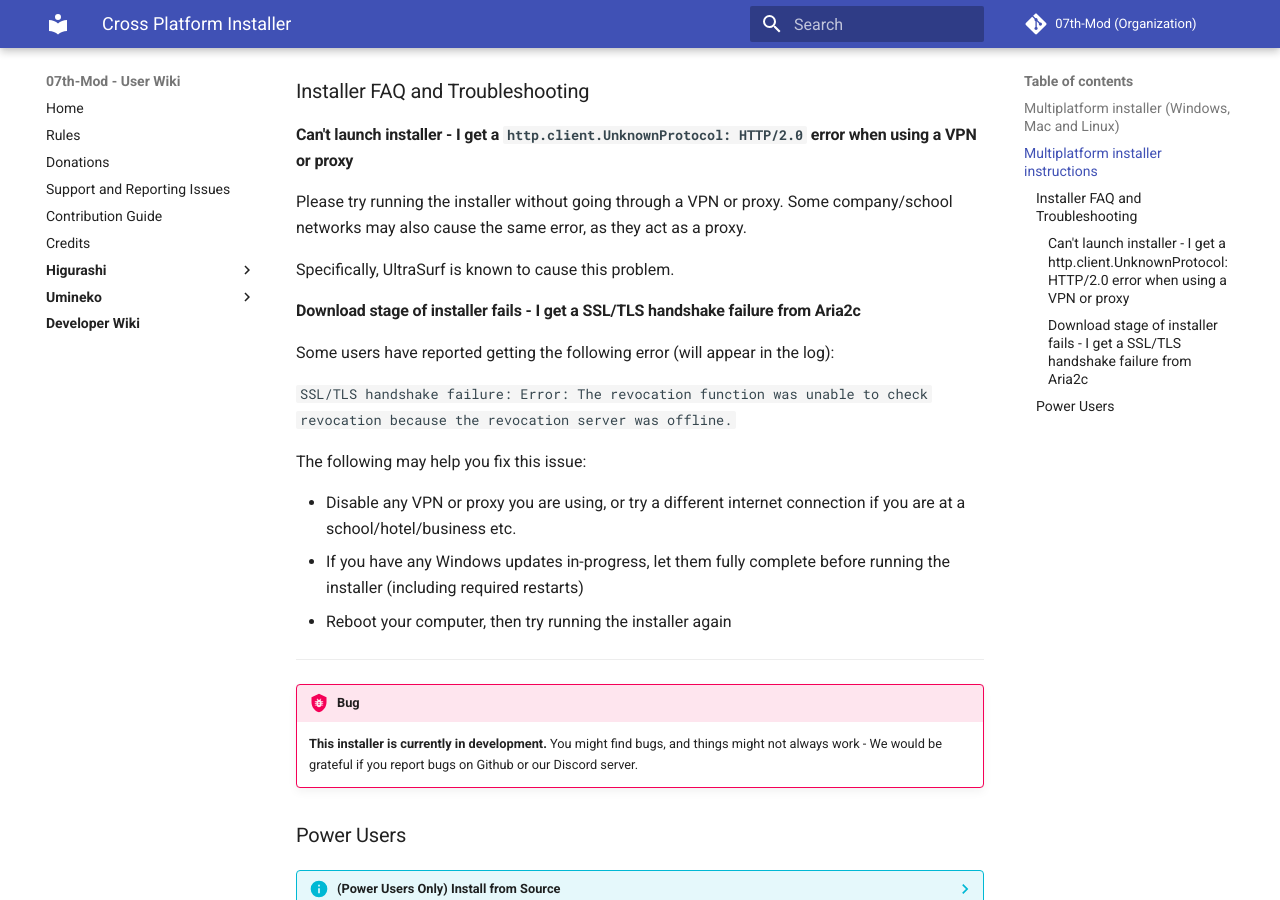
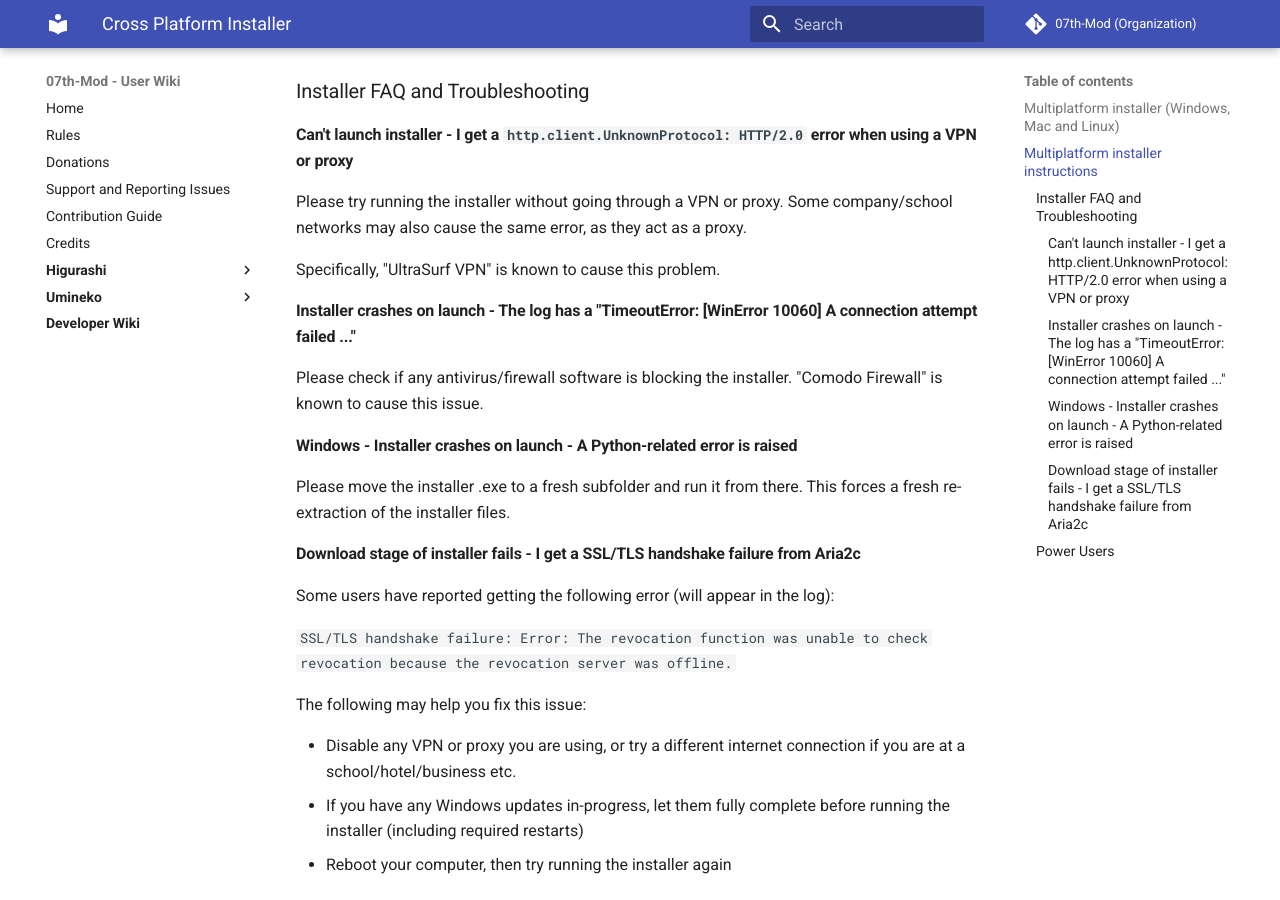
Before and after one commit to 07th-mod/wiki, an MkDocs documentation site: the page built from docs/Snippets/Cross-Platform-Installer.md, in a window 1280 px wide and 900 px high, scrolled down 772 px. Built offline with MkDocs 1.6.1 and Material for MkDocs 9.7.7, drawn with Linux system fonts in a browser that asks for light colours.

Commit message:
Update Installer FAQ/Troubleshooting

```diff
--- a/docs/Snippets/Cross-Platform-Installer.md
+++ b/docs/Snippets/Cross-Platform-Installer.md
@@ -63,7 +63,15 @@
 
 Please try running the installer without going through a VPN or proxy. Some company/school networks may also cause the same error, as they act as a proxy.
 
-Specifically, UltraSurf is known to cause this problem.
+Specifically, "UltraSurf VPN" is known to cause this problem.
+
+#### Installer crashes on launch - The log has a "TimeoutError: [WinError 10060] A connection attempt failed ..."
+
+Please check if any antivirus/firewall software is blocking the installer. "Comodo Firewall" is known to cause this issue.
+
+#### Windows - Installer crashes on launch - A Python-related error is raised
+
+Please move the installer .exe to a fresh subfolder and run it from there. This forces a fresh re-extraction of the installer files.
 
 #### Download stage of installer fails - I get a SSL/TLS handshake failure from Aria2c
 
```
